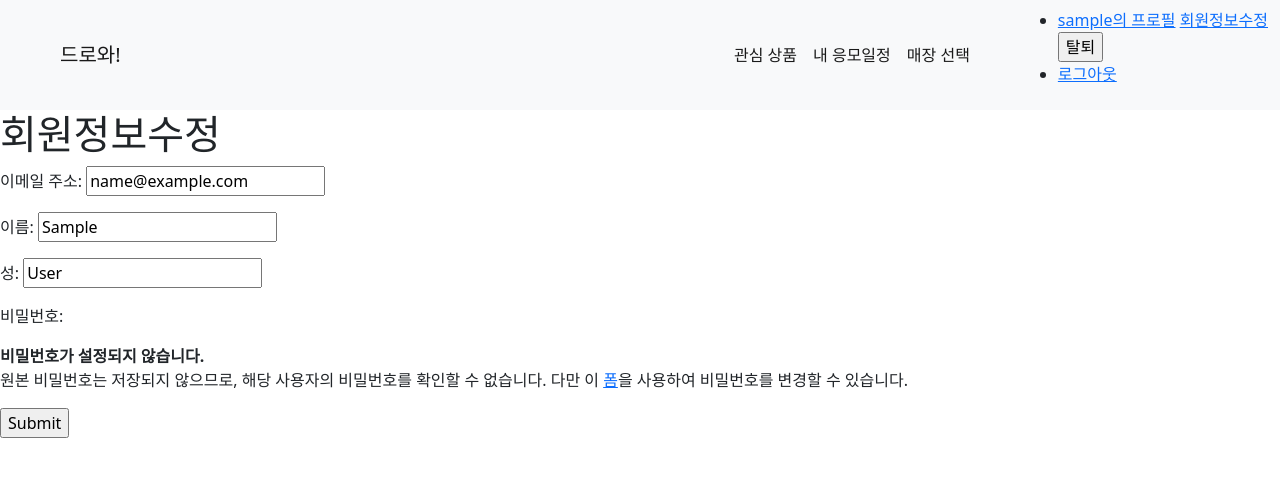
After one commit to leeyounwoo/DRAWA, a Django app: a page that uses templates/base_nav.html in a window 1280 px wide. The commit adds this page. Shown: the top 477 px of the page. Run offline with Django 3.2, Linux system fonts and the light colour scheme; the visitor is signed in with stand-in values (Sample User, id 1).

Commit message:
211104 Modify views.py

```diff
--- a/accounts/forms.py
+++ b/accounts/forms.py
@@ -1,6 +1,6 @@
 from django.contrib.auth.forms import UserChangeForm, UserCreationForm
 from django.contrib.auth import get_user_model
-
+from django import forms
 
 class CustomUserChangeForm(UserChangeForm):
 
@@ -10,7 +10,7 @@ class CustomUserChangeForm(UserChangeForm):
 
 
 class CustomUserCreationForm(UserCreationForm):
-
+    phone = forms.IntegerField()
     class Meta(UserCreationForm.Meta):
         model = get_user_model()
-        fields = UserCreationForm.Meta.fields + ('email',)
+        fields = UserCreationForm.Meta.fields + ('first_name','last_name', 'phone',)
--- /dev/null
+++ b/accounts/templates/accounts/update.html
@@ -0,0 +1,10 @@
+{% extends 'base.html' %}
+
+{% block content %}
+<h1>회원정보수정</h1>
+<form action="" method="POST">
+  {% csrf_token %}
+  {{ form.as_p }}
+  <input type="submit">
+</form>
+{% endblock %}
--- a/accounts/urls.py
+++ b/accounts/urls.py
@@ -5,11 +5,13 @@ from drawa import views as a_views
 app_name = 'accounts'
 
 urlpatterns = [
-    # path('signup/', views.signup, name='signup'),
-    # path('login/', views.login, name='login'),
-    # path('logout/', views.logout, name='logout'),
-    # path('<str:username>/quit/', views.quit, name='quit'),
-    # path('<str:username>/profile/', views.profile, name='profile'),
-    # path('<str:username>/calander/', views.calander, name = 'calander'),
-    # path('<str:username>/interest/', views.interest, name = 'interest'),
+    path('signup/', views.signup, name='signup'),
+    path('login/', views.login, name='login'),
+    path('logout/', views.logout, name='logout'),
+    path('quit/', views.quit, name='quit'),
+    path('<str:username>/profile/', views.profile, name='profile'),
+    path('<str:username>/update/', views.update, name='update'),
+    # path('<str:username>/password/', views.change_password, name='change_password'),
+    path('calander/', views.calander, name = 'calander'),
+    path('interest/', views.interest, name = 'interest'),
 ]
--- a/accounts/views.py
+++ b/accounts/views.py
@@ -1,10 +1,11 @@
 from django.shortcuts import render, redirect, get_object_or_404
 from django.views.decorators.http import require_http_methods, require_POST, require_safe
+from django.contrib.auth.decorators import login_required
 from django.contrib.auth import get_user_model
 from django.contrib.auth import login as auth_login
 from django.contrib.auth import logout as auth_logout
 from django.contrib.auth.forms import AuthenticationForm
-from .forms import CustomUserCreationForm
+from .forms import CustomUserCreationForm, CustomUserChangeForm
 
 
 User = get_user_model()
@@ -27,7 +28,6 @@ def login(request):
     return render(request, 'accounts/login.html', context)
 
 
-@require_POST
 def logout(request):
     if request.user.is_authenticated:
         auth_logout(request)
@@ -70,23 +70,78 @@ def profile(request, username):
     return render(request, 'accounts/profile.html', context)
 
 
-@require_safe
-def calander(request, username):
-    profile = get_object_or_404(User, username=username)
-
+@login_required
+@require_http_methods(['GET', 'POST'])
+def update(request, username):
+    if request.method == 'POST':
+        form = CustomUserChangeForm(request.POST, instance=request.user)
+        if form.is_valid():
+            form.save()
+            return redirect('articles:index')
+    else:
+        form = CustomUserChangeForm(instance=request.user)
     context = {
-        'profile': profile,
-
+        'form': form,
     }
-    return render(request, 'accounts/calander.html', context)
+    return render(request, 'accounts/update.html', context)
 
 
-@require_safe
-def interest(request, username):
-    profile = get_object_or_404(User, username=username)
+# @login_required
+# @require_http_methods(['GET', 'POST'])
+# def change_password(request):
+#     if request.method == 'POST':
+#         form = PasswordChangeForm(request.user, request.POST)
+#         if form.is_valid():
+#             form.save()
+#             update_session_auth_hash(request, form.user)
+#             return redirect('articles:index')
+#     else:
+#         form = PasswordChangeForm(request.user)
+#     context = {
+#         'form': form,
+#     }
+#     return render(request, 'accounts/change_password.html', context)
 
+
+def profile(request, username):
+    person = get_object_or_404(get_user_model(), username=username)
     context = {
-        'profile': profile,
+        'person': person,
+    }
+    return render(request, 'accounts/profile.html', context)
 
-    }
-    return render(request, 'accounts/interest.html', context)
+
+
+def calander(request):
+    if not request.user.is_authenticated:
+        return redirect('accounts:login')
+
+    # shoes = get_object_or_404(Product, pk=shoes_pk)
+    # draw = shoes.draw_set.all()
+
+    # # 이미 예약 해놨다면 -> 취소
+    # if draw.reservation.filter(pk=request.user.pk).exists():
+    #     draw.reservation.remove(request.user)
+    # # 예약
+    # else:
+    #     draw.reservation.add(request.user)
+
+    # return redirect('drawa:shoes_detail')
+
+
+def interest(request):
+    if not request.user.is_authenticated:
+        return redirect('accounts:login')
+
+    # shoes = get_object_or_404(Product, pk=shoes_pk)
+
+    # # 이미 관심 등록 해놨다면 -> 취소
+    # if shoes.wishlist.filter(pk=request.user.pk).exists():
+    #     shoes.wishlist.remove(request.user)
+    # # 관심 등록
+    # else:
+    #     shoes.wishlist.add(request.user)
+
+    # # 그 전에 있던 페이지로 이동
+    # return redirect('drawa:shoes_detail')
+    # # return redirect('drawa:index')
--- a/config/settings.py
+++ b/config/settings.py
@@ -111,7 +111,7 @@ AUTH_PASSWORD_VALIDATORS = [
 # Internationalization
 # https://docs.djangoproject.com/en/3.2/topics/i18n/
 
-LANGUAGE_CODE = 'en-us'
+LANGUAGE_CODE = 'ko-kr'
 
 TIME_ZONE = 'UTC'
 
--- a/templates/base_nav.html
+++ b/templates/base_nav.html
@@ -7,15 +7,37 @@
     <div class="collapse navbar-collapse justify-content-end me-5" id="navbarNav">
       <ul class="navbar-nav">
         <li class="nav-item">
-          <a class="nav-link active" aria-current="page" href="#">관심 상품</a>
+          <a class="nav-link active" aria-current="page" href="{% url 'accounts:interest' %}">관심 상품</a>
         </li>
         <li class="nav-item">
-          <a class="nav-link active" href="#">내 응모일정</a>
+          <a class="nav-link active" href="{% url 'accounts:calander' %}">내 응모일정</a>
         </li>
         <li class="nav-item">
           <a class="nav-link active" href="#">매장 선택</a>
         </li>
       </ul>
     </div>
+    <ul>
+    {% if request.user.is_authenticated %}
+    <li class="inline">
+      <a href="{% url 'accounts:profile' request.user.username %}">{{request.user.username}}의 프로필</a>
+      <a href="{% url 'accounts:update' request.user.username %}">회원정보수정</a>
+      <form action="{% url 'accounts:quit' %}" method="POST">
+        {% csrf_token %}
+        <input type="submit" value="탈퇴">
+      </form>
+    </li>
+    <li class="inline">
+      <a href="{% url 'accounts:logout' %}">로그아웃</a>
+    </li>
+    {% else %}
+    <li class="inline">
+      <a href="{% url 'accounts:login' %}">로그인</a>
+    </li>
+    <li class="inline">
+      <a href="{% url 'accounts:signup' %}">회원가입</a>
+    </li>
+    {% endif %}
+  </ul>
   </div>
 </nav>
```
Also changed, not shown: accounts/templates/accounts/change_password.html (added, +10 -0 lines), accounts/templates/accounts/login.html (added, +9 -0 lines), accounts/templates/accounts/profile.html (added, +8 -0 lines), accounts/templates/accounts/signup.html (added, +9 -0 lines).
